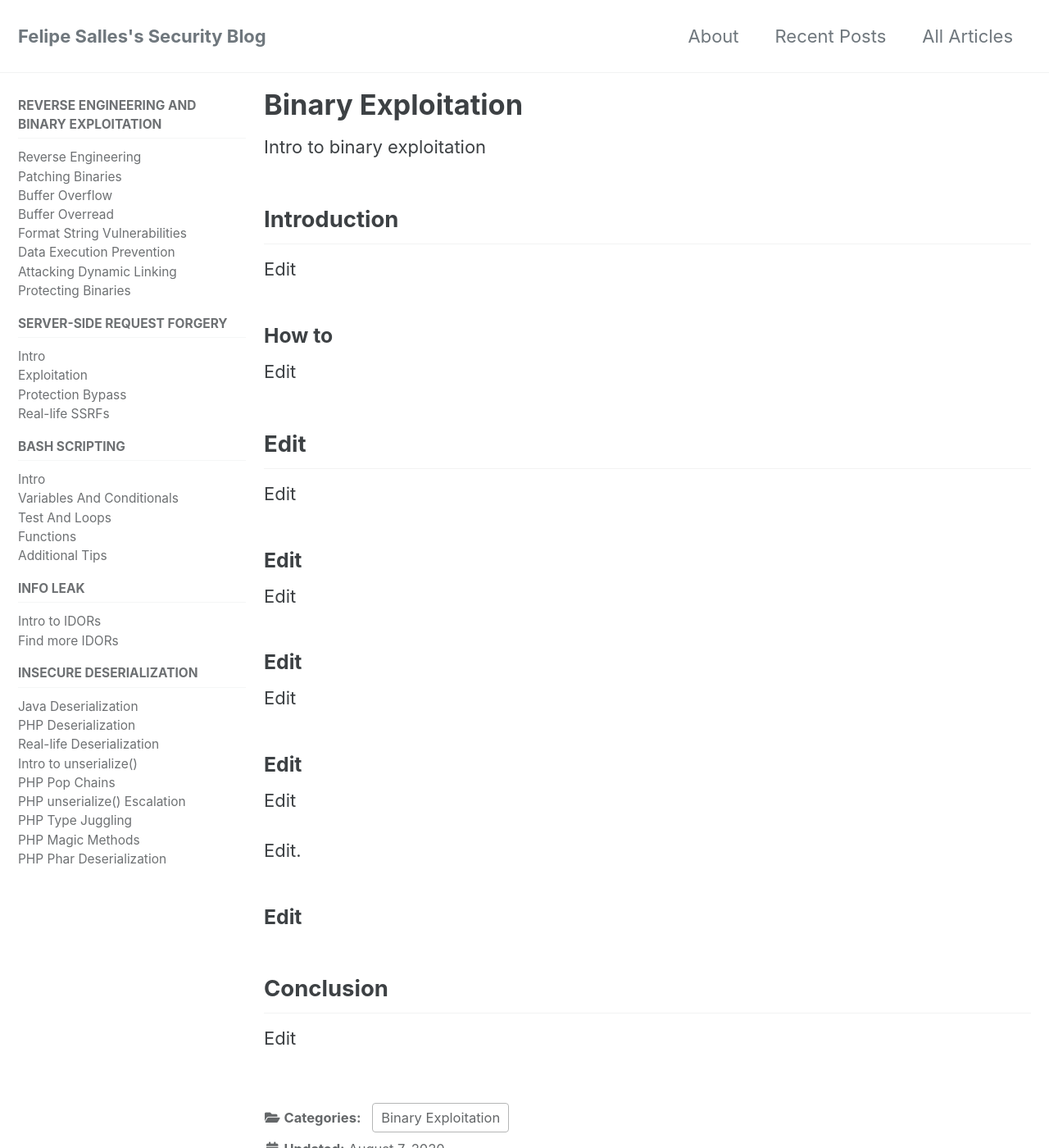
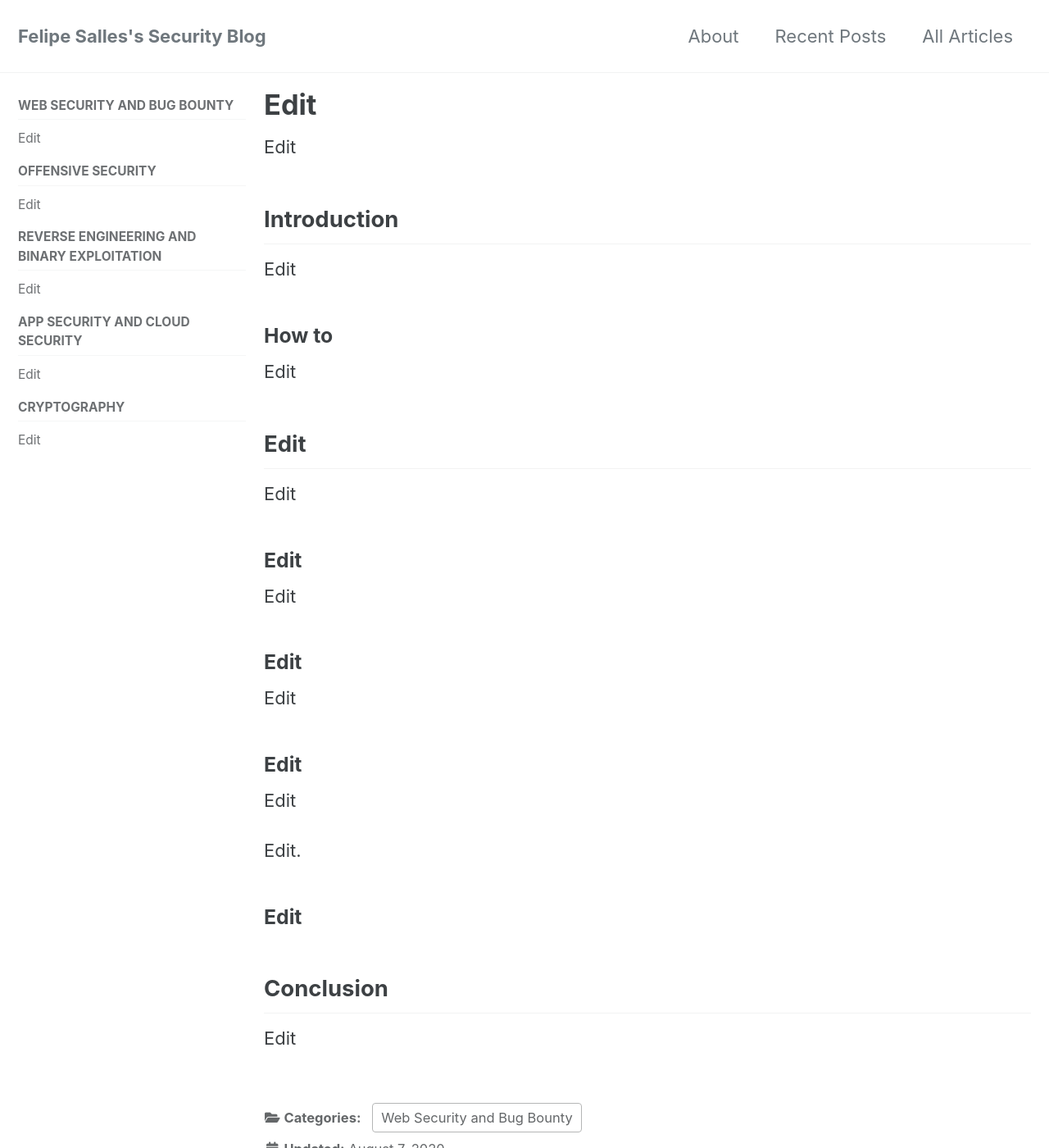
Before and after one commit to felipemsalles/felipemsalles.github.io-blog, a Jekyll site: the page built from _posts/2020-08-07-Edit.md, in a window 1280 px wide and 1400 px high. Shown: the whole window at 82% size. Built offline with Jekyll 4.4.1, drawn with Linux system fonts in a browser that asks for light colours; cached includes are drawn as plain includes.

Commit message:
Update tabs

```diff
--- a/_data/navigation.yml
+++ b/_data/navigation.yml
@@ -12,73 +12,27 @@ main:
     url: https://blogfelipe.com/all-articles
 
 posts:
+  - title: Web Security and Bug Bounty
+    children:
+      - title: "Edit"
+        url: https://blogfelipe.com/
+
+  - title: Offensive Security
+    children:
+      - title: "Edit"
+        url: https://blogfelipe.com/
+
   - title: Reverse Engineering and Binary Exploitation
     children:
-      - title: "Reverse Engineering"
-        url: https://blogfelipe.com/
-      - title: "Patching Binaries"
-        url: https://blogfelipe.com/
-      - title: "Buffer Overflow"
-        url: https://blogfelipe.com/
-      - title: "Buffer Overread"
-        url: https://blogfelipe.com/
-      - title: "Format String Vulnerabilities"
-        url: https://blogfelipe.com/
-      - title: "Data Execution Prevention"
-        url: https://blogfelipe.com/
-      - title: "Attacking Dynamic Linking"
-        url: https://blogfelipe.com/
-      - title: "Protecting Binaries"
+      - title: "Edit"
         url: https://blogfelipe.com/
 
-  - title: Server-Side Request Forgery
+  - title: App Security and Cloud Security
     children:
-      - title: "Intro"
-        url: https://blogfelipe.com/
-      - title: "Exploitation"
-        url: https://blogfelipe.com/
-      - title: "Protection Bypass"
-        url: https://blogfelipe.com/
-      - title: "Real-life SSRFs"
+      - title: "Edit"
         url: https://blogfelipe.com/
 
-  - title: Bash Scripting
+  - title: Cryptography
     children:
-      - title: "Intro"
+      - title: "Edit"
         url: https://blogfelipe.com/
-      - title: "Variables And Conditionals"
-        url: https://blogfelipe.com/
-      - title: "Test And Loops"
-        url: https://blogfelipe.com/
-      - title: "Functions"
-        url: https://blogfelipe.com/
-      - title: "Additional Tips"
-        url: https://blogfelipe.com/
-
-  - title: Info Leak
-    children:
-      - title: "Intro to IDORs"
-        url: https://blogfelipe.com/
-      - title: "Find more IDORs"
-        url: https://blogfelipe.com/
-
-  - title: Insecure Deserialization
-    children:
-      - title: "Java Deserialization"
-        url: https://blogfelipe.com/
-      - title: "PHP Deserialization"
-        url: https://blogfelipe.com/
-      - title: "Real-life Deserialization"
-        url: https://blogfelipe.com/
-      - title: "Intro to unserialize()"
-        url: https://blogfelipe.com/
-      - title: "PHP Pop Chains"
-        url: https://blogfelipe.com/
-      - title: "PHP unserialize() Escalation"
-        url: https://blogfelipe.com/
-      - title: "PHP Type Juggling"
-        url: https://blogfelipe.com/
-      - title: "PHP Magic Methods"
-        url: https://blogfelipe.com/
-      - title: "PHP Phar Deserialization"
-        url: https://blogfelipe.com/
--- a/_posts/2020-08-07-binary exploitation.md
+++ b/_posts/2020-08-07-Edit.md
@@ -1,10 +1,10 @@
 ---
-title: "Binary Exploitation"
+title: "Edit"
 categories:
-  - Binary Exploitation
+  - Web Security and Bug Bounty
 ---
 
-Intro to binary exploitation
+Edit
 
 ## Introduction
 
```
